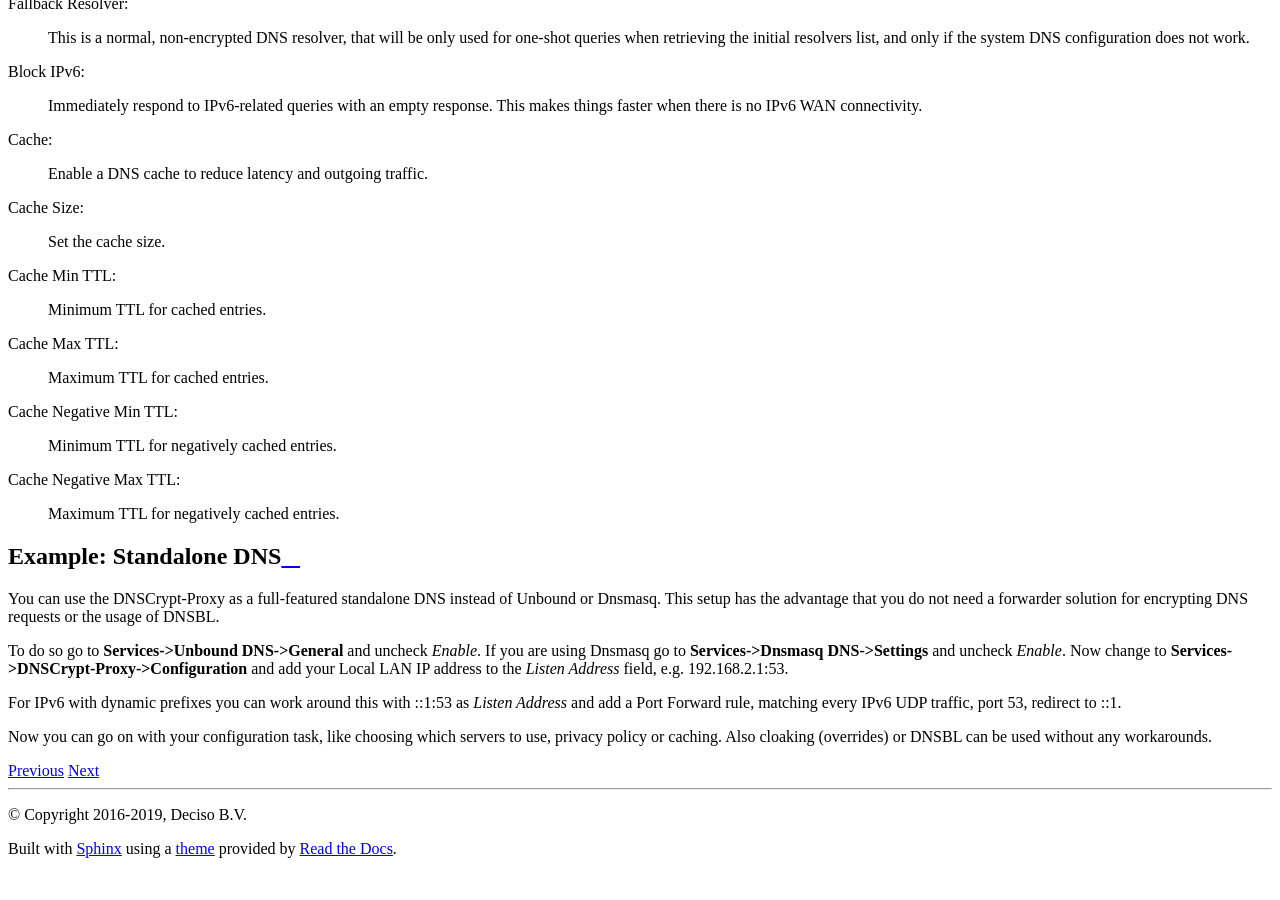
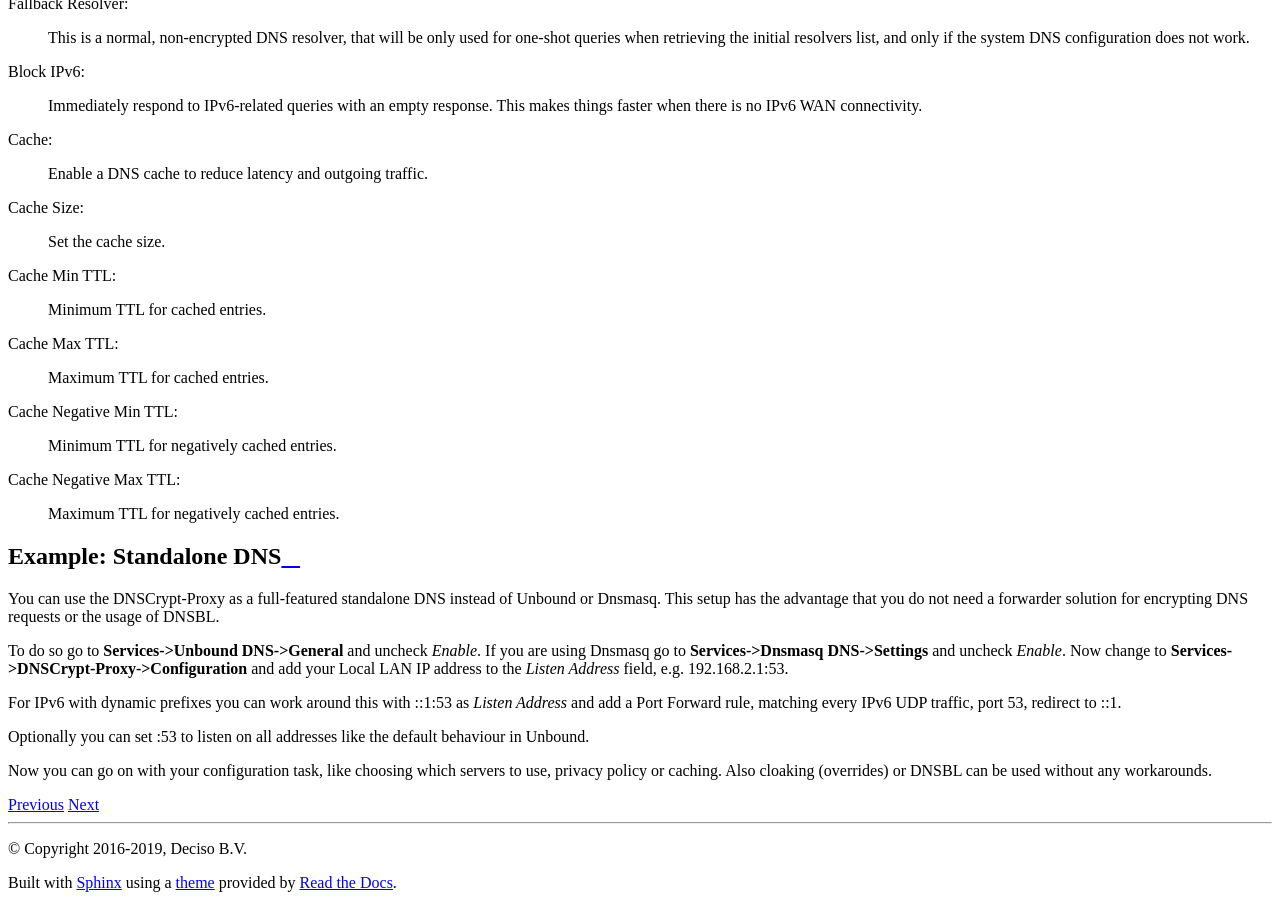
Before and after one commit to opnsense/docs, a Sphinx documentation site: the page built from source/manual/how-tos/dnscrypt-proxy.rst, in a window 1280 px wide and 900 px high, scrolled down 2364 px. Built offline with Sphinx 7.4.7 and the Read the Docs theme 2.0.0, drawn with Linux system fonts in a browser that asks for light colours; before the commit the page ends 3230 px from its top, so only the background shows below that.

Commit message:
Update dnscrypt-proxy.rst

```diff
--- a/source/manual/how-tos/dnscrypt-proxy.rst
+++ b/source/manual/how-tos/dnscrypt-proxy.rst
@@ -104,5 +104,7 @@ and add your Local LAN IP address to the *Listen Address* field, e.g. 192.168.2.
 For IPv6 with dynamic prefixes you can work around this with ::1:53 as *Listen Address* and add
 a Port Forward rule, matching every IPv6 UDP traffic, port 53, redirect to ::1.
 
+Optionally you can set :53 to listen on all addresses like the default behaviour in Unbound.
+
 Now you can go on with your configuration task, like choosing which servers to use, privacy policy or caching.
 Also cloaking (overrides) or DNSBL can be used without any workarounds.
```
